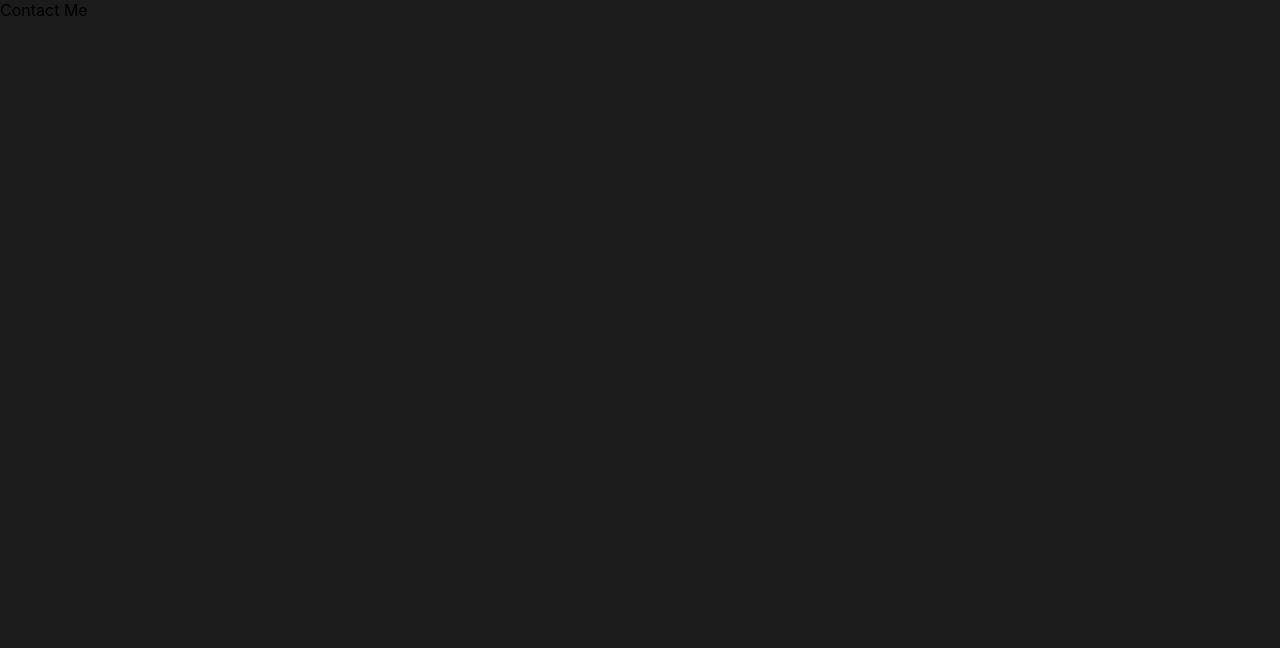
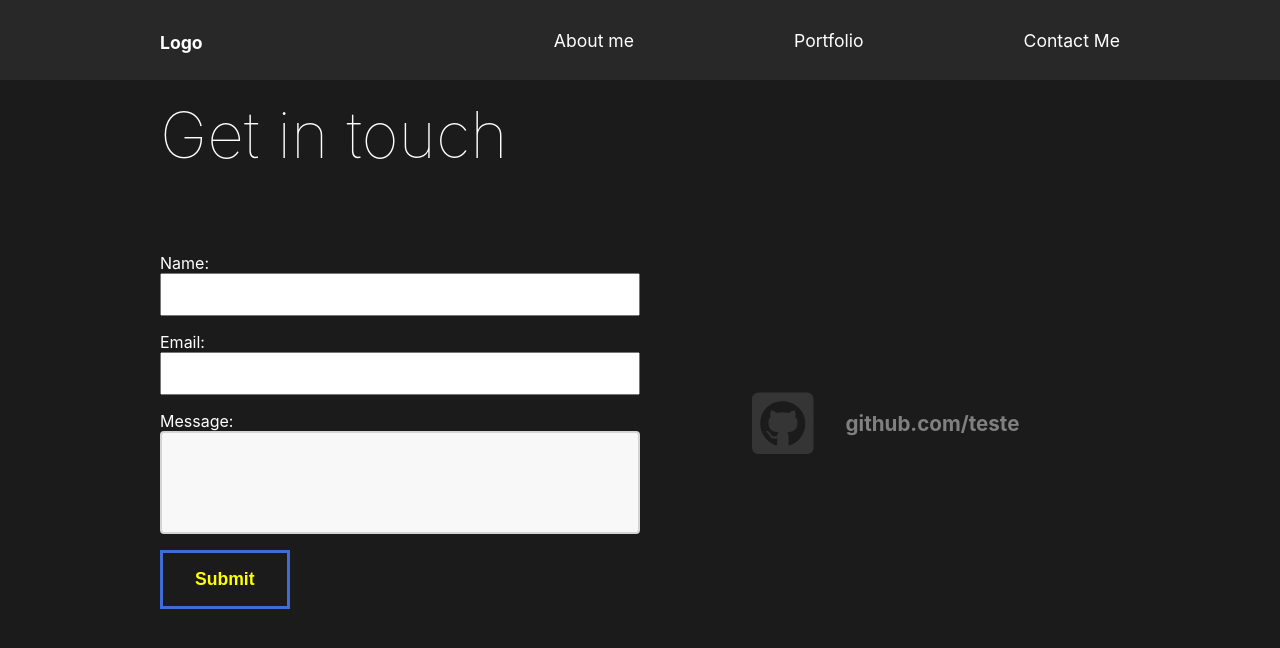
Before and after one commit to karencplara/my-portfolio, a React (Create React App) app in the folder frontend/: page /contact in a window 1280 px wide. Shown: the top 648 px of the page. Built offline with nearby package versions, Linux system fonts and the light colour scheme.

Commit message:
build frontend and components

```diff
--- a/frontend/src/App.js
+++ b/frontend/src/App.js
@@ -10,12 +10,13 @@ import { BrowserRouter, Route, Switch } from 'react-router-dom';
 import AboutUs from './pages/AboutUs';
 import Portfolio from './pages/Portfolio';
 import ContactMe from './pages/ContactMe';
+import Nav from './components/Nav';
 
 function App() {
   return (
     <div>
       <GlobalStyle/>
-      <BrowserRouter>
+      <Nav />
       <Switch>
         <Route exact path="/">
           <AboutUs />
@@ -27,7 +28,6 @@ function App() {
            <ContactMe/>
         </Route>
       </Switch>
-      </BrowserRouter>
     </div>
   );
 }
--- /dev/null
+++ b/frontend/src/components/ContactForm.js
@@ -0,0 +1,55 @@
+import React from 'react';
+
+import styled from 'styled-components';
+
+const ContactForm = () => {
+   return (
+        <Form id="contact-form" method="post">
+            <Input>
+              <label>Name:</label>
+              <input type="text" />
+            </Input>
+            <Input>
+               <label>Email:</label>
+               <input type="email" />
+            </Input>
+            <Input>
+              <label>Message:</label>
+              <textarea rows='5' />
+            </Input>
+            <button type="submit">Submit</button>
+        </Form>
+   )
+}
+
+const Input = styled.div `
+  display: flex;
+  flex-direction: column;
+  min-width: 60vh;
+  label {
+    color: white;
+    padding-top: 1rem;
+  }
+  input {
+    border: 2px 0 solid yellow;
+    padding: 12px 20px;
+    width: 100%;
+    height: 100%;
+  }
+  textarea {
+   width: 100%;
+   padding: 12px 20px;
+   box-align: border-box;
+   border: 2px solid #cccc;
+   border-radius: 4px;
+   background-color: #f8f8f8;
+   resize: none;
+  }
+`;
+const Form = styled.form `
+  button {
+    margin-top: 1rem;
+  }
+`;
+
+export default ContactForm;
--- /dev/null
+++ b/frontend/src/components/Nav.js
@@ -0,0 +1,43 @@
+import React from 'react'
+
+import styled from 'styled-components'
+
+import { Link } from 'react-router-dom'
+
+const Nav = () => {
+    return (
+        <StyledNav>
+            <h1><Link to='/'>Logo</Link></h1>
+            <ul>
+                <li><Link to='/'>About me</Link></li>
+                <li><Link to='/portfolio'>Portfolio</Link></li>
+                <li><Link to='/contact'>Contact Me</Link></li>
+            </ul>
+        </StyledNav>
+    )
+}
+
+const StyledNav = styled.nav`
+  min-height: 10vh;
+  display: flex;
+  margin: auto;
+  justify-content: space-between;
+  align-items: center;
+  padding: 1rem 10rem;
+  background: #282828;
+  position: sticky;
+  top: 0;
+  ul {
+    display: flex;
+    list-style: none;
+  }
+  li {
+    padding-left: 10rem;
+  }
+  a {
+    color: #fff;
+    text-decoration: none;
+  }
+`;
+
+export default Nav;
--- /dev/null
+++ b/frontend/src/components/SocialNetworkSection.js
@@ -0,0 +1,41 @@
+import React from 'react';
+import styled from 'styled-components';
+
+import { faGithubSquare } from '@fortawesome/free-brands-svg-icons';
+import { FontAwesomeIcon } from '@fortawesome/react-fontawesome';
+
+const SocialNetworkSection = () => {
+    return(
+      <Network>
+        <Social href="" target='_blank'>
+            <FontAwesomeIcon icon={faGithubSquare} size='4x'/>
+            <h3>github.com/teste</h3>
+        </Social>
+      </Network>
+    )
+}
+
+const Network = styled.div `
+  padding: 1rem 5rem;
+`;
+
+const Social = styled.a `
+  display: flex;
+  flex-direction: row;
+  justify-content: flex-start;
+  align-items: center;
+  border-radius: 15px 50px;
+  padding-left: 2rem;
+  text-decoration: none;
+  &:hover {
+    background-color: yellow;
+    cursor: pointer;
+  }
+  h3{
+    color: grey;
+    margin: 2rem;
+  }
+  color: inherit;
+`;
+
+export default SocialNetworkSection;
--- a/frontend/src/index.js
+++ b/frontend/src/index.js
@@ -4,9 +4,13 @@ import './index.css';
 import App from './App';
 import reportWebVitals from './reportWebVitals';
 
+import { BrowserRouter } from 'react-router-dom';
+
 ReactDOM.render(
   <React.StrictMode>
-    <App />
+   <BrowserRouter>
+     <App />
+   </BrowserRouter>
   </React.StrictMode>,
   document.getElementById('root')
 );
--- a/frontend/src/pages/ContactMe.js
+++ b/frontend/src/pages/ContactMe.js
@@ -1,9 +1,40 @@
 import React from 'react';
+
+import styled from 'styled-components';
+
+import SocialNetworkSection from '../components/SocialNetworkSection';
+import ContactForm from '../components/ContactForm';
 
 const ContactMe = () => {
     return (
-        <div>Contact Me</div>
+       <ContactStyled>
+            <Title>
+                <h2>Get in touch</h2>
+            </Title>
+            <Areas>
+                <ContactForm />
+                <SocialNetworkSection/>
+            </Areas>
+       </ContactStyled>
     )
 }
 
+const ContactStyled = styled.div `
+  padding: 1rem 10rem;
+  color: #353535;
+  min-height: 90vh;
+`;
+
+const Title = styled.div`
+  margin-bottom: 4rem;
+  h2 {
+    color: #fff;
+  }
+`;
+
+const Areas = styled.div `
+  display: flex;
+  align-items: center;
+`;
+
 export default ContactMe;
```
Also changed, not shown: package.json (+4 -3 lines), 1 other file (tests, documents, lock files or other folders).
